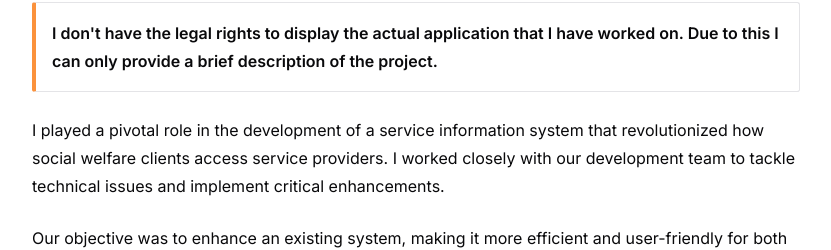
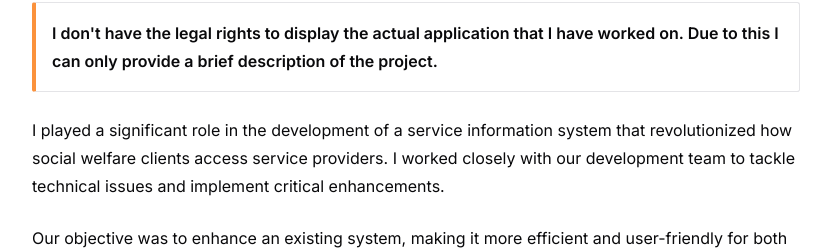
Before and after one commit to JJooaa/joaleitola, a Next.js app: page /projects-and-tools/projects/service-information-system in a window 1280 px wide. Shown: the part 383-633 px from the top of the page, without its empty margins (224-1055 px from the left). Built offline with nearby package versions, Linux system fonts and the light colour scheme.

Commit message:
update text

```diff
--- a/src/app/projects-and-tools/projects/service-information-system/page.mdx
+++ b/src/app/projects-and-tools/projects/service-information-system/page.mdx
@@ -28,7 +28,7 @@ export const metadata = {
   worked on. Due to this I can only provide a brief description of the project.
 </div>
 
-I played a pivotal role in the development of a service information system that revolutionized how social welfare clients access service providers. I worked closely with our development team to tackle technical issues and implement critical enhancements.
+I played a significant role in the development of a service information system that revolutionized how social welfare clients access service providers. I worked closely with our development team to tackle technical issues and implement critical enhancements.
 
 Our objective was to enhance an existing system, making it more efficient and user-friendly for both social welfare clients and service providers. We collaborated on the ongoing development, focusing on optimizing various components, including search algorithms, database management, and user interface design.
 
--- a/src/lib/consts.ts
+++ b/src/lib/consts.ts
@@ -79,7 +79,7 @@ export const projects = [
   {
     name: "Service Information System",
     description:
-      "I played a pivotal role in revolutionizing a service information system for social welfare clients and service providers. Our team enhanced efficiency and user-friendliness by optimizing search algorithms, database management, and UI design.",
+      "I played a significant role in revolutionizing a service information system for social welfare clients and service providers. Our team enhanced efficiency and user-friendliness by optimizing search algorithms, database management, and UI design.",
     link: projectUrl + "/service-information-system",
     technologies: ["React.js", "MaterialUI", "Typescript", "External API's"],
   },
```
